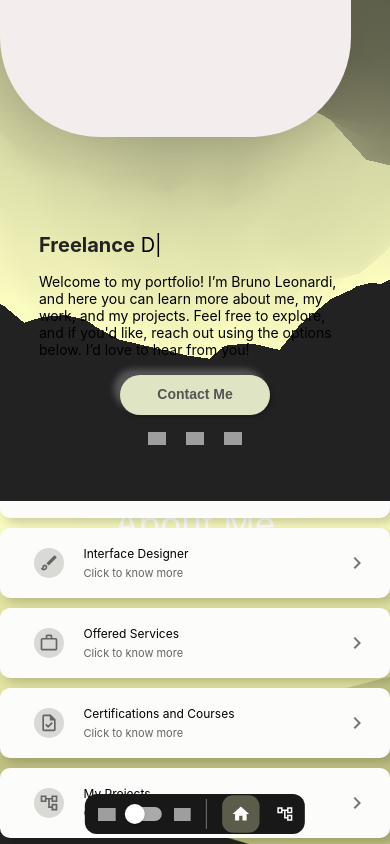
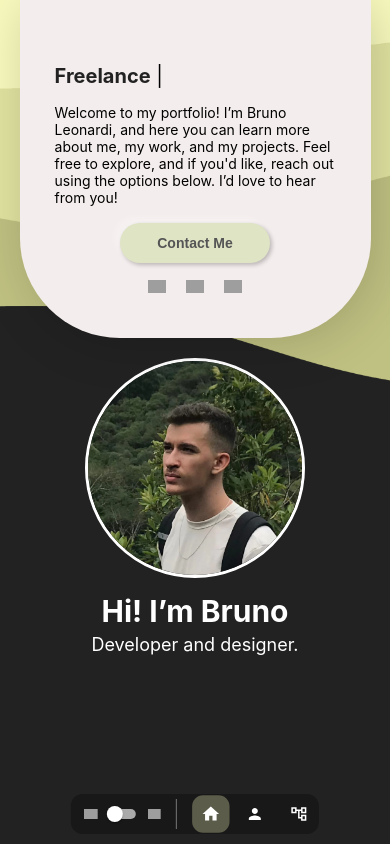
Before and after one commit to brunoleonardi/portfolio, a React (Create React App) app: page / in a window 390 px wide. Built offline with nearby package versions, Linux system fonts and the light colour scheme; grey boxes are pictures that could not be loaded; a web font is replaced by a local one.

Commit message:
responsive version

```diff
--- a/src/App.css
+++ b/src/App.css
@@ -212,7 +212,7 @@
 }
 
 .info-area {
-    overflow: hidden;
+    /* overflow: hidden; */
     width: 60vw;
     height: 100vh;
     display: flex;
@@ -585,7 +585,7 @@
     border: 2px solid #000;
 }
 
-@media (max-width: 768px) {
+@media (max-width: 1300px) {
     .home-page {
         background: #222222;
         flex-direction: column;
@@ -689,10 +689,9 @@
 
     .info-card {
         height: 50px;
-        width: 100vw;
+        width: 90vw;
         padding: 10px 0px;
         gap: 0px;
-
         background: #fcfcfb;
         transition: .06s;
         user-select: none;
@@ -821,11 +820,12 @@
         width: 100%;
         height: 100vh;
         padding-top: 50px;
-        padding-bottom: 40%;
+        /* padding-bottom: 50px; */
+        padding-bottom: 20%;
         background-size: cover;
         background-repeat: no-repeat;
         background-position: center top;
-        overflow: hidden;
+        /* overflow: hidden; */
         /* Ensures the pseudo-element doesn't overflow */
     }
 
--- a/src/App.js
+++ b/src/App.js
@@ -43,13 +43,7 @@ import 'swiper/css/pagination';
 import { EffectCoverflow, Pagination, Autoplay } from 'swiper/modules';
 import { styled } from 'styled-components';
 import { AnimatePresence, motion } from 'framer-motion';
-
-export const isMobile = () => {
-  const isMobileDevice = /Android|iPhone|iPad|iPod|Opera Mini|IEMobile|WPDesktop/i.test(
-    navigator.userAgent
-  );
-  return isMobileDevice
-}
+import { useIsMobile } from './components/IsMobile';
 
 const languageTexts = {
   pt: {
@@ -124,6 +118,8 @@ const languageTexts = {
 
 
 function App() {
+  const isMobile = useIsMobile();
+
   const scrollContainerRef = useRef([]);
   const sectionRefs = useRef([]);
   const swiper1Ref = useRef(null);
@@ -131,7 +127,7 @@ function App() {
   const swiper3Ref = useRef(null);
   const [language, setLanguage] = useState('pt');
   const [currentSection, setCurrentSection] = useState(null);
-  const [viewMode, setViewMode] = useState(isMobile() ? languageTexts[language].titles.developer : undefined);
+  const [viewMode, setViewMode] = useState(isMobile ? languageTexts[language].titles.developer : undefined);
   const [open, setOpen] = useState(false);
   const [checked, setChecked] = useState(true)
 
@@ -186,8 +182,6 @@ function App() {
       const scrollContainer = scrollContainerRef.current;
 
       if (scrollContainer && !scrollContainer.contains(event.target)) {
-        console.log("Scroll detected outside scrollContainer!");
-
         const { deltaY } = event;
 
         if (deltaY > 0) {
@@ -210,7 +204,7 @@ function App() {
   }, []);
 
   const contactStyle = {
-    transform: !isMobile() ? currentSection === '2' ? 'rotate(90deg)' : currentSection === '3' ? 'rotate(180deg)' : '' : '',
+    transform: !isMobile ? currentSection === '2' ? 'rotate(90deg)' : currentSection === '3' ? 'rotate(180deg)' : '' : '',
     background: currentSection === '2' ? '#e6e9d5' : '',
   }
 
@@ -316,14 +310,39 @@ function App() {
     }
   };
 
+  const calculateSlidesPerView = () => {
+    if (window.innerWidth > 1000) {
+      return 4;
+    } else if (window.innerWidth > 700) {
+      return 3;
+    } else {
+      return 2;
+    }
+  };
+
+  const [slidesPerView, setSlidesPerView] = useState(calculateSlidesPerView());
+
+  useEffect(() => {
+    const handleResize = () => {
+      setSlidesPerView(calculateSlidesPerView());
+    };
+
+    window.addEventListener('resize', handleResize);
+
+    // Clean up event listener on component unmount
+    return () => {
+      window.removeEventListener('resize', handleResize);
+    };
+  }, []);
+
   return (
     <div className='home-page'>
-      {!isMobile() && (
+      {!isMobile && (
         <div style={{ position: "absolute", width: "100%", height: "100%" }}>
           <TerrainScene />
         </div>
       )}
-      {!isMobile() && (
+      {!isMobile && (
         <>
           <div style={{ width: '50vw' }}></div>
           <div className='contact' style={contactStyle} />
@@ -349,7 +368,7 @@ function App() {
           </div>
         </>
       )}
-      {isMobile() ? (
+      {isMobile ? (
         <div className='navigation-hub'>
           <div style={{ display: 'flex', alignItems: "center", padding: '0px 10px' }}>
             <img style={{ height: '10px', marginRight: '5px' }} src='https://cdn.britannica.com/33/4833-050-F6E415FE/Flag-United-States-of-America.jpg' alt='brazilFlag'></img>
@@ -499,7 +518,7 @@ function App() {
       )}
       <div className='info-area'>
         <div className="scroll-container" ref={scrollContainerRef}>
-          {isMobile() && (
+          {isMobile && (
             <div data-index="1" ref={(el) => (sectionRefs.current[0] = el)} className="section" style={{ flexDirection: "column", justifyContent: 'initial' }}>
               <div className='contact' style={contactStyle}>
                 <div className='contactInfos'>
@@ -532,9 +551,9 @@ function App() {
               </div>
             </div>
           )}
-          <div data-index={!isMobile() ? "1" : "2"} ref={(el) => !isMobile() ? (sectionRefs.current[0] = el) : (sectionRefs.current[1] = el)} className="section cards-section">
+          <div data-index={!isMobile ? "1" : "2"} ref={(el) => !isMobile ? (sectionRefs.current[0] = el) : (sectionRefs.current[1] = el)} className="section cards-section">
             <div className='infosHub'>
-              {isMobile() ? (
+              {isMobile ? (
                 <div style={{ display: "flex", flexDirection: 'column', justifyContent: 'center', alignItems: "center", transition: ".4s" }}>
                   <div className='titleFont' style={{ width: '110px', textAlign: "center", backdropFilter: 'blur(10px)', padding: '10px 20px', borderRadius: '30px', margin: '20px 0px', fontSize: '20px', color: '#fff', transition: '.4s' }}>
                     {languageTexts[language].aboutMe}
@@ -568,7 +587,7 @@ function App() {
               ) : (
                 <div className='infoCardsSetup'>
                   {/* <AnimatePresence> */}
-                  <div className='titleFont' style={{ width: '200px', textAlign: "center", backdropFilter: 'blur(10px)', padding: '10px 20px', borderRadius: '30px', marginBottom: '20px', fontSize: '35px', color: '#fff', transition: '.4s', position: "absolute", top: '50px', fontWeight: 400 }}>
+                  <div className='titleFont' style={{ width: '200px', textAlign: "center", backdropFilter: 'blur(10px)', padding: '10px 20px', borderRadius: '30px', marginBottom: '10px', fontSize: '35px', color: '#fff', transition: '.4s', marginTop: '-20%', fontWeight: 400 }}>
                     {languageTexts[language].aboutMe}
                   </div>
                   {[
@@ -579,7 +598,7 @@ function App() {
                     { title: languageTexts[language].titles.projects, icon: <AccountTreeOutlinedIcon />, scrollToSection }
                   ]
                     .map(({ title, icon, modeDesc, scrollToSection }, index) => (
-                      <div key={title} layout>
+                      <div key={title}>
                         <InfoCard
                           setViewMode={setViewMode}
                           viewMode={viewMode}
@@ -596,7 +615,7 @@ function App() {
               )}
               {viewMode ? (
                 <></>
-              ) : isMobile() ? (
+              ) : isMobile ? (
                 <div></div>
               ) : (
                 <div className='defaultHub'>
@@ -609,11 +628,11 @@ function App() {
               )}
             </div>
           </div>
-          <div data-index={!isMobile() ? "2" : "3"} ref={(el) => !isMobile() ? (sectionRefs.current[1] = el) : (sectionRefs.current[2] = el)} className="section">
+          <div data-index={!isMobile ? "2" : "3"} ref={(el) => !isMobile ? (sectionRefs.current[1] = el) : (sectionRefs.current[2] = el)} className="section">
             <div className='projects'>
-              <div className='titleFont' style={{ backdropFilter: 'blur(10px)', padding: '10px 20px', borderRadius: '30px', marginBottom: '20px', fontSize: isMobile() ? '20px' : '30px', fontWeight: isMobile() ? 700 : 400 }}>
+              <div className='titleFont' style={{ backdropFilter: 'blur(10px)', padding: '10px 20px', borderRadius: '30px', marginBottom: '20px', fontSize: isMobile ? '20px' : '30px', fontWeight: isMobile ? 700 : 400 }}>
                 {languageTexts[language].projects}
-                {!isMobile() && (
+                {!isMobile && (
                   <Tooltip
                     title={languageTexts[language].tooltips.projects}
                     PopperProps={{
@@ -638,7 +657,7 @@ function App() {
                 <Swiper
                   grabCursor={true}
                   // centeredSlides={true}
-                  slidesPerView={isMobile() ? 2 : 4}
+                  slidesPerView={slidesPerView}
                   loop={true}
                   coverflowEffect={{
                     rotate: 50,
@@ -691,7 +710,7 @@ function App() {
                             },
                           ],
                           sx: {
-                            display: isMobile() ? 'none' : 'flex',
+                            display: isMobile ? 'none' : 'flex',
                             pointerEvents: 'none', // Add this line
                             [`& .MuiTooltip-tooltip`]: {
                               fontSize: '12px',
@@ -724,7 +743,7 @@ function App() {
                   centeredSlides={true}
                   initialSlide={3}
                   // style={{ paddingRight: '15px' }}
-                  slidesPerView={isMobile() ? 2 : 4}
+                  slidesPerView={slidesPerView}
                   loop={true}
                   coverflowEffect={{
                     rotate: 50,
@@ -775,7 +794,7 @@ function App() {
                             },
                           ],
                           sx: {
-                            display: isMobile() ? 'none' : 'flex',
+                            display: isMobile ? 'none' : 'flex',
                             pointerEvents: 'none', // Add this line
                             [`& .MuiTooltip-tooltip`]: {
                               fontSize: '12px',
@@ -806,7 +825,7 @@ function App() {
                 <Swiper
                   grabCursor={true}
                   // centeredSlides={true}
-                  slidesPerView={isMobile() ? 2 : 4}
+                  slidesPerView={slidesPerView}
                   loop={true}
                   coverflowEffect={{
                     rotate: 50,
@@ -859,7 +878,7 @@ function App() {
                             },
                           ],
                           sx: {
-                            display: isMobile() ? 'none' : 'flex',
+                            display: isMobile ? 'none' : 'flex',
                             pointerEvents: 'none', // Add this line
                             [`& .MuiTooltip-tooltip`]: {
                               fontSize: '12px',
--- a/src/components/Infocard.jsx
+++ b/src/components/Infocard.jsx
@@ -2,12 +2,14 @@ import { motion } from 'framer-motion';
 import { IconButton } from "@mui/material";
 import React from "react";
 import ChevronRightIcon from '@mui/icons-material/ChevronRight';
-import { isMobile } from "../App";
+import { useIsMobile } from './IsMobile';
 
 const InfoCard = ({ scrollToSection, setViewMode, viewMode, title, icon, iconColor, desc, modeDesc }) => {
+    const isMobile = useIsMobile();
+
     const handleClick = () => {
         if (scrollToSection) {
-            scrollToSection(isMobile() ? 2 : 1);
+            scrollToSection(isMobile ? 2 : 1);
             return;
         }
         setViewMode(title);
@@ -36,7 +38,7 @@ const InfoCard = ({ scrollToSection, setViewMode, viewMode, title, icon, iconCol
                     )}
                 </div>
             </div>
-            <IconButton sx={{ marginRight: '-20px', marginLeft: isMobile() ? '-10px' : '-20px' }}>
+            <IconButton sx={{ marginRight: '-20px', marginLeft: isMobile ? '-10px' : '-20px' }}>
                 <ChevronRightIcon />
             </IconButton>
         </motion.div>
--- /dev/null
+++ b/src/components/IsMobile.jsx
@@ -0,0 +1,28 @@
+import { useState, useEffect } from 'react';
+
+export const useIsMobile = () => {
+    const checkIfMobile = () => {
+        const isMobileDevice = /Android|iPhone|iPad|iPod|Opera Mini|IEMobile|WPDesktop/i.test(
+            navigator.userAgent
+        );
+        const isSmallScreen = window.innerWidth < 1300;
+        return isMobileDevice || isSmallScreen;
+    };
+
+    const [isMobile, setIsMobile] = useState(checkIfMobile());
+
+    useEffect(() => {
+        const handleResize = () => {
+            setIsMobile(checkIfMobile());
+        };
+
+        window.addEventListener('resize', handleResize);
+
+        // Clean up the event listener on component unmount
+        return () => {
+            window.removeEventListener('resize', handleResize);
+        };
+    }, []);
+
+    return isMobile;
+};
```
